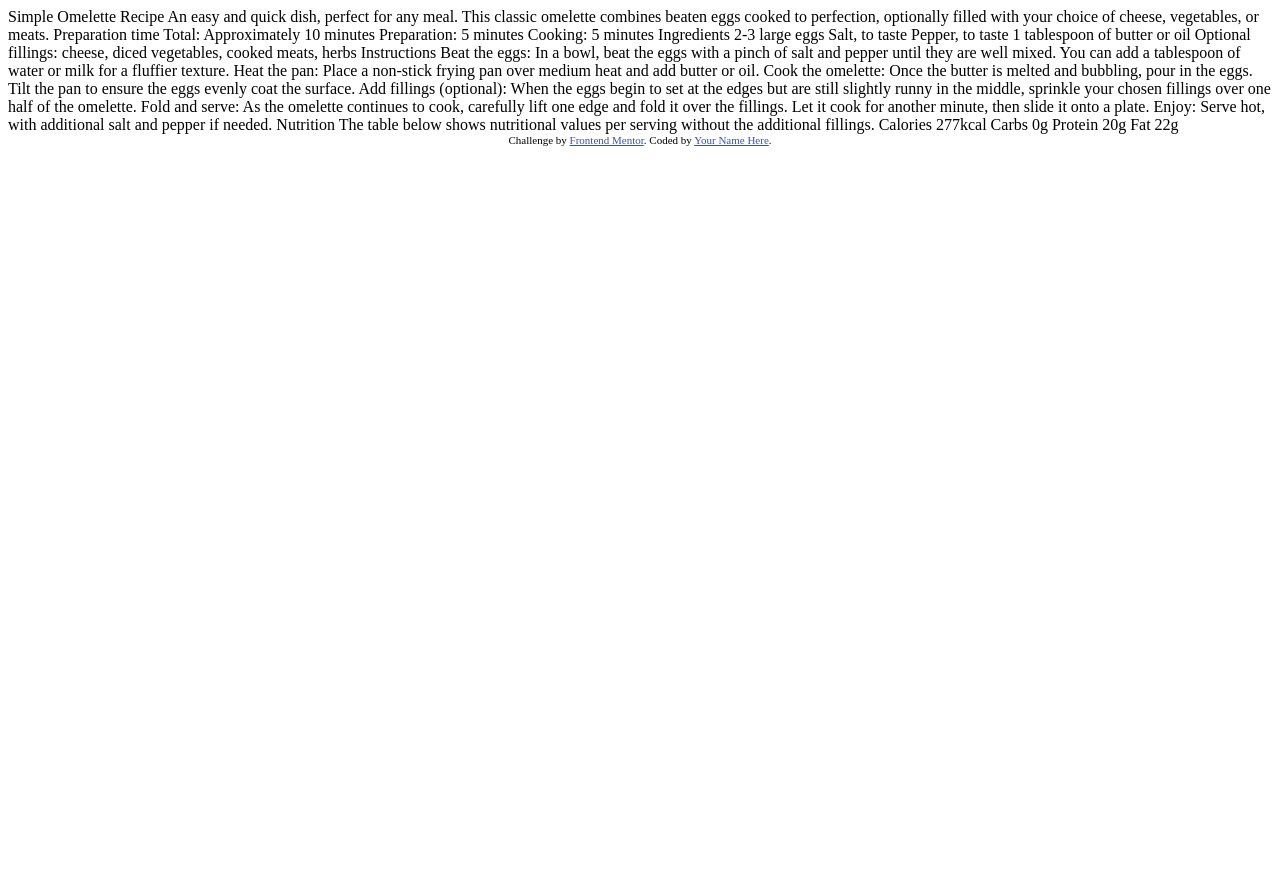
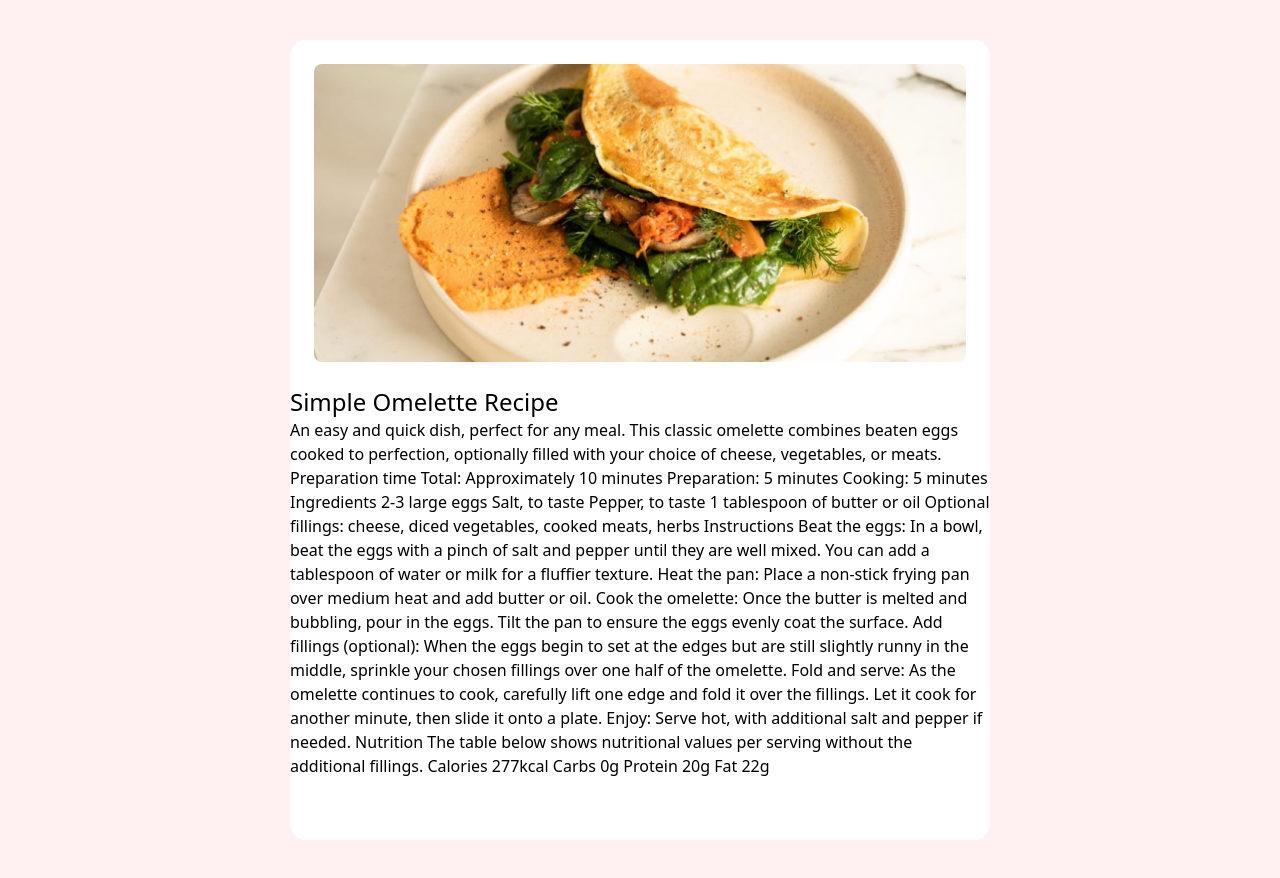
Before and after one commit to scottpeat/recipe-page-tailwind, a website: page index.html in a window 1280 px wide. Before the commit the page ends 800 px from the top, so only its background shows below. Drawn offline with Linux system fonts and the light colour scheme.

Commit message:
Set up Tailwind and started to make a start on the containers

```diff
--- a/index.html
+++ b/index.html
@@ -1,77 +1,63 @@
 <!DOCTYPE html>
 <html lang="en">
-<head>
-  <meta charset="UTF-8">
-  <meta name="viewport" content="width=device-width, initial-scale=1.0"> <!-- displays site properly based on user's device -->
+  <head>
+    <meta charset="UTF-8" />
+    <meta name="viewport" content="width=device-width, initial-scale=1.0" />
+    <!-- displays site properly based on user's device -->
 
-  <link rel="icon" type="image/png" sizes="32x32" href="./assets/images/favicon-32x32.png">
+    <link
+      rel="icon"
+      type="image/png"
+      sizes="32x32"
+      href="./assets/images/favicon-32x32.png"
+    />
+    <link rel="stylesheet" href="/src/output.css" />
+    <link rel="preconnect" href="https://fonts.googleapis.com" />
+    <link rel="preconnect" href="https://fonts.gstatic.com" crossorigin />
+    <link
+      href="https://fonts.googleapis.com/css2?family=Outfit:wght@100..900&family=Young+Serif&display=swap"
+      rel="stylesheet"
+    />
 
-  <title>Frontend Mentor | Recipe page</title>
-
-  <!-- Feel free to remove these styles or customise in your own stylesheet 👍 -->
-  <style>
-    .attribution { font-size: 11px; text-align: center; }
-    .attribution a { color: hsl(228, 45%, 44%); }
-  </style>
-</head>
-<body>
-
-  Simple Omelette Recipe
-
-  An easy and quick dish, perfect for any meal. This classic omelette combines beaten eggs cooked
-  to perfection, optionally filled with your choice of cheese, vegetables, or meats.
-
-  Preparation time
-
-  Total: Approximately 10 minutes
-  Preparation: 5 minutes
-  Cooking: 5 minutes
-
-  Ingredients
-
-  2-3 large eggs
-  Salt, to taste
-  Pepper, to taste
-  1 tablespoon of butter or oil
-  Optional fillings: cheese, diced vegetables, cooked meats, herbs
-
-  Instructions
-
-  Beat the eggs: In a bowl, beat the eggs with a pinch of salt and pepper until they are well mixed.
-  You can add a tablespoon of water or milk for a fluffier texture.
-
-  Heat the pan: Place a non-stick frying pan over medium heat and add butter or oil.
-
-  Cook the omelette: Once the butter is melted and bubbling, pour in the eggs. Tilt the pan to ensure
-  the eggs evenly coat the surface.
-
-  Add fillings (optional): When the eggs begin to set at the edges but are still slightly runny in the
-  middle, sprinkle your chosen fillings over one half of the omelette.
-
-  Fold and serve: As the omelette continues to cook, carefully lift one edge and fold it over the
-  fillings. Let it cook for another minute, then slide it onto a plate.
-
-  Enjoy: Serve hot, with additional salt and pepper if needed.
-
-  Nutrition
-
-  The table below shows nutritional values per serving without the additional fillings.
-
-  Calories
-  277kcal
-
-  Carbs
-  0g
-
-  Protein
-  20g
-
-  Fat
-  22g
-
-  <div class="attribution">
-    Challenge by <a href="https://www.frontendmentor.io?ref=challenge" target="_blank">Frontend Mentor</a>.
-    Coded by <a href="#">Your Name Here</a>.
-  </div>
-</body>
+    <title>Frontend Mentor | Recipe page</title>
+  </head>
+  <body class="bg-rose-50">
+    <main>
+      <!-- Main Container -->
+      <div class="container flex flex-col w-full h-full mx-auto p-10">
+        <!-- Recipe Container -->
+        <div class="bg-white rounded-2xl w-175 h-200 mx-auto">
+          <!-- Image Container -->
+          <div class="mx-auto rounded-3xl">
+            <img
+              src="assets/images/image-omelette.jpeg"
+              class="w-175 mx-auto p-6 rounded-4xl"
+              alt="Omelette Photo"
+            />
+          </div>
+          <h1 class="text-2xl">Simple Omelette Recipe<h1></h1> An easy and quick dish, perfect for any meal.
+          This classic omelette combines beaten eggs cooked to perfection,
+          optionally filled with your choice of cheese, vegetables, or meats.
+          Preparation time Total: Approximately 10 minutes Preparation: 5
+          minutes Cooking: 5 minutes Ingredients 2-3 large eggs Salt, to taste
+          Pepper, to taste 1 tablespoon of butter or oil Optional fillings:
+          cheese, diced vegetables, cooked meats, herbs Instructions Beat the
+          eggs: In a bowl, beat the eggs with a pinch of salt and pepper until
+          they are well mixed. You can add a tablespoon of water or milk for a
+          fluffier texture. Heat the pan: Place a non-stick frying pan over
+          medium heat and add butter or oil. Cook the omelette: Once the butter
+          is melted and bubbling, pour in the eggs. Tilt the pan to ensure the
+          eggs evenly coat the surface. Add fillings (optional): When the eggs
+          begin to set at the edges but are still slightly runny in the middle,
+          sprinkle your chosen fillings over one half of the omelette. Fold and
+          serve: As the omelette continues to cook, carefully lift one edge and
+          fold it over the fillings. Let it cook for another minute, then slide
+          it onto a plate. Enjoy: Serve hot, with additional salt and pepper if
+          needed. Nutrition The table below shows nutritional values per serving
+          without the additional fillings. Calories 277kcal Carbs 0g Protein 20g
+          Fat 22g
+        </div>
+      </div>
+    </main>
+  </body>
 </html>
--- /dev/null
+++ b/package.json
@@ -0,0 +1,6 @@
+{
+  "dependencies": {
+    "@tailwindcss/cli": "^4.1.11",
+    "tailwindcss": "^4.1.11"
+  }
+}
--- /dev/null
+++ b/src/input.css
@@ -0,0 +1,5 @@
+@import 'tailwindcss';
+
+@theme {
+
+}
```
Also changed, not shown: src/output.css (added), 2 other files.
